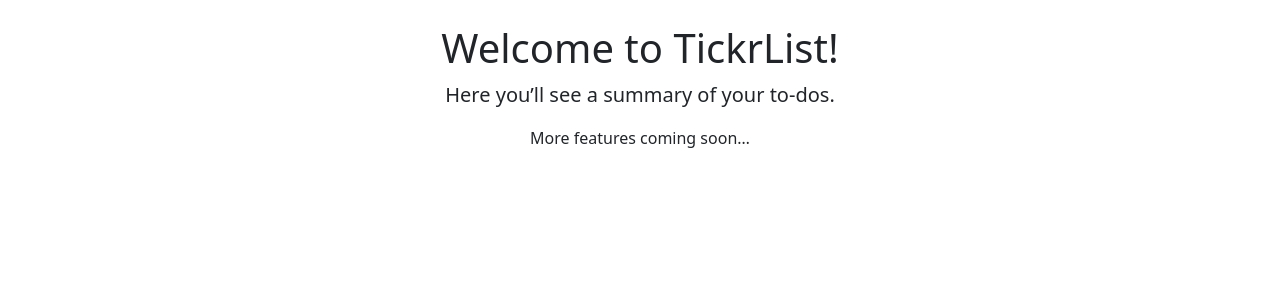
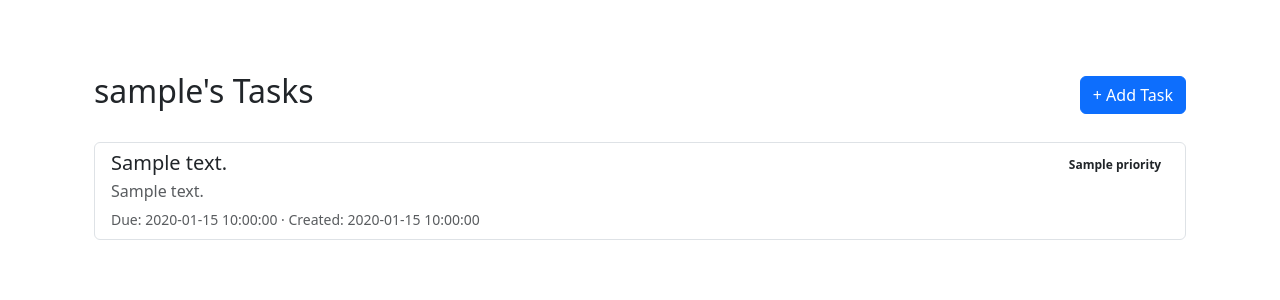
Before and after one commit to shinystarryy/cs50x-final, a Flask app: template templates/index.html in a window 1280 px wide. Shown: the part 56-356 px from the top of the page. Run offline with Flask 3, Linux system fonts and the light colour scheme; the template is opened without the code that fills it: most values are stand-ins (such as "Sample title", 1, 10 or a date in 2020).

Commit message:
task creation in index.html
added task creation, with colour coded tasks based on priority specified by user
(implemented add_task and edited index)

```diff
--- a/app.py
+++ b/app.py
@@ -34,7 +34,45 @@
 @app.route("/")
 @login_required
 def index():
-	return render_template("index.html")
+    user_id = session["user_id"]
+    conn = sqlite3.connect("todo.db")
+    db = conn.cursor()
+
+    db.execute("SELECT id, content, timestamp, description, priority, due_date FROM todos WHERE user_id = ? ORDER BY timestamp DESC", (user_id,))
+    tasks = db.fetchall()
+
+    db.execute("SELECT username FROM users WHERE id = ?", (user_id,))
+    username = db.fetchone()[0]
+
+    conn.close()
+
+    tasks = [{"id": t[0], "content": t[1], "timestamp": t[2], "description": t[3], "priority": t[4], "due_date": t[5]} for t in tasks]
+
+    return render_template("index.html", tasks=tasks, username=username)
+
+@app.route("/add_task", methods=["POST"])
+@login_required
+def add_task():
+    content = request.form.get("content")
+    description = request.form.get("description")
+    priority = request.form.get("priority")
+    due_date = request.form.get("due_date")
+
+    if not content:
+        return apology("must provide task content", 400)
+    if not priority:
+        return apology("must select task priority", 400)
+
+    user_id = session["user_id"]
+    conn = sqlite3.connect("todo.db")
+    db = conn.cursor()
+
+    db.execute("INSERT INTO todos (user_id, content, description, priority, due_date) VALUES (?, ?, ?, ?, ?)", (user_id, content, description, priority, due_date))
+
+    conn.commit()
+    conn.close()
+
+    return redirect("/")
 
 @app.route("/register", methods=["GET", "POST"])
 def register():
--- a/static/styles.css
+++ b/static/styles.css
@@ -0,0 +1,14 @@
+.task-high {
+    background-color: #f8d7da;
+    border-left: 5px solid #dc3545;
+}
+
+.task-medium {
+    background-color: #fff3cd;
+    border-left: 5px solid #ffc107;
+}
+
+.task-low {
+    background-color: #d1e7dd;
+    border-left: 5px solid #198754;
+}
--- a/templates/index.html
+++ b/templates/index.html
@@ -1,15 +1,91 @@
 {% extends "layout.html" %}
 
 {% block title %}
-    Dashboard
+    Your Tasks
 {% endblock %}
 
 {% block main %}
 
-    <div class="text-center">
-        <h1>Welcome to TickrList!</h1>
-        <p class="lead">Here you’ll see a summary of your to-dos.</p>
-        <p>More features coming soon…</p>
+    <div class="container mt-5">
+
+        <div class="d-flex justify-content-between align-items-center mb-4">
+            <h2>{{ username }}'s Tasks</h2>
+            <button class="btn btn-primary" data-bs-toggle="modal" data-bs-target="#addTaskModal">+ Add Task</button>
+        </div>
+
+        {% if tasks %}
+            <ul class="list-group">
+                {% for task in tasks %}
+                    <li class="list-group-item mb-2
+                        {% if task.priority == 'High' %} task-high
+                        {% elif task.priority == 'Medium' %} task-medium
+                        {% elif task.priority == 'Low' %} task-low
+                        {% endif %}">
+
+                        <div class="d-flex justify-content-between align-items-center">
+                            <h5 class="mb-1">{{ task.content }}</h5>
+                            <span class="badge text-dark">{{ task.priority }}</span>
+                        </div>
+
+                        {% if task.description %}
+                            <p class="mb-1 text-muted">{{ task.description }}</p>
+                        {% endif %}
+
+                        <small class="text-muted">
+                            {% if task.due_date %}Due: {{ task.due_date }} · {% endif %}
+                            Created: {{ task.timestamp }}
+                        </small>
+
+                    </li>
+                {% endfor %}
+            </ul>
+        {% else %}
+            <p class="text-muted">You have no tasks yet. Click "Add Task" to begin.</p>
+        {% endif %}
+
+    </div>
+
+    <div class="modal fade" id="addTaskModal" tabindex="-1" aria-labelledby="addTaskModalLabel" aria-hidden="true">
+        <div class="modal-dialog">
+            <div class="modal-content">
+
+                <form action="/add_task" method="post">
+                    <div class="modal-header">
+                        <h5 class="modal-title" id="addTaskModalLabel">New Task</h5>
+                        <button type="button" class="btn-close" data-bs-dismiss="modal" aria-label="Close"></button>
+                    </div>
+
+                    <div class="modal-body">
+                        <div class="mb-3">
+                            <label for="content" class="form-label">Task</label>
+                            <input type="text" class="form-control" id="content" name="content" required>
+                        </div>
+                        <div class="mb-3">
+                            <label for="description" class="form-label">Description (optional)</label>
+                            <textarea class="form-control" id="description" name="description" rows="2"></textarea>
+                        </div>
+                        <div class="mb-3">
+                            <label for="priority" class="form-label">Priority</label>
+                            <select class="form-select" id="priority" name="priority" required>
+                                <option value="" disabled selected>Select priority</option>
+                                <option>High</option>
+                                <option>Medium</option>
+                                <option>Low</option>
+                            </select>
+                        </div>
+                        <div class="mb-3">
+                            <label for="due_date" class="form-label">Due Date</label>
+                            <input type="date" class="form-control" id="due_date" name="due_date">
+                        </div>
+                    </div>
+
+                    <div class="modal-footer">
+                        <button type="submit" class="btn btn-success">Add Task</button>
+                    </div>
+                </form>
+
+            </div>
+        </div>
     </div>
 
 {% endblock %}
--- a/templates/layout.html
+++ b/templates/layout.html
@@ -6,6 +6,7 @@
         <meta charset="utf-8" />
         <meta name="viewport" content="width=device-width, initial-scale=1" />
         <link href="https://cdn.jsdelivr.net/npm/bootstrap@5.3.3/dist/css/bootstrap.min.css" rel="stylesheet" />
+        <link href="/static/styles.css" rel="stylesheet" />
         <title>TickrList: {% block title %}{% endblock %}</title>
     </head>
 
--- a/templates/login.html
+++ b/templates/login.html
@@ -1,6 +1,8 @@
 {% extends "layout.html" %}
 
-{% block title %}Log In{% endblock %}
+{% block title %}
+    Log In
+{% endblock %}
 
 {% block main %}
 
--- a/templates/register.html
+++ b/templates/register.html
@@ -1,6 +1,8 @@
 {% extends "layout.html" %}
 
-{% block title %}Register{% endblock %}
+{% block title %}
+    Register
+{% endblock %}
 
 {% block main %}
 
```
Also changed, not shown: todo.db, 2 other files.
